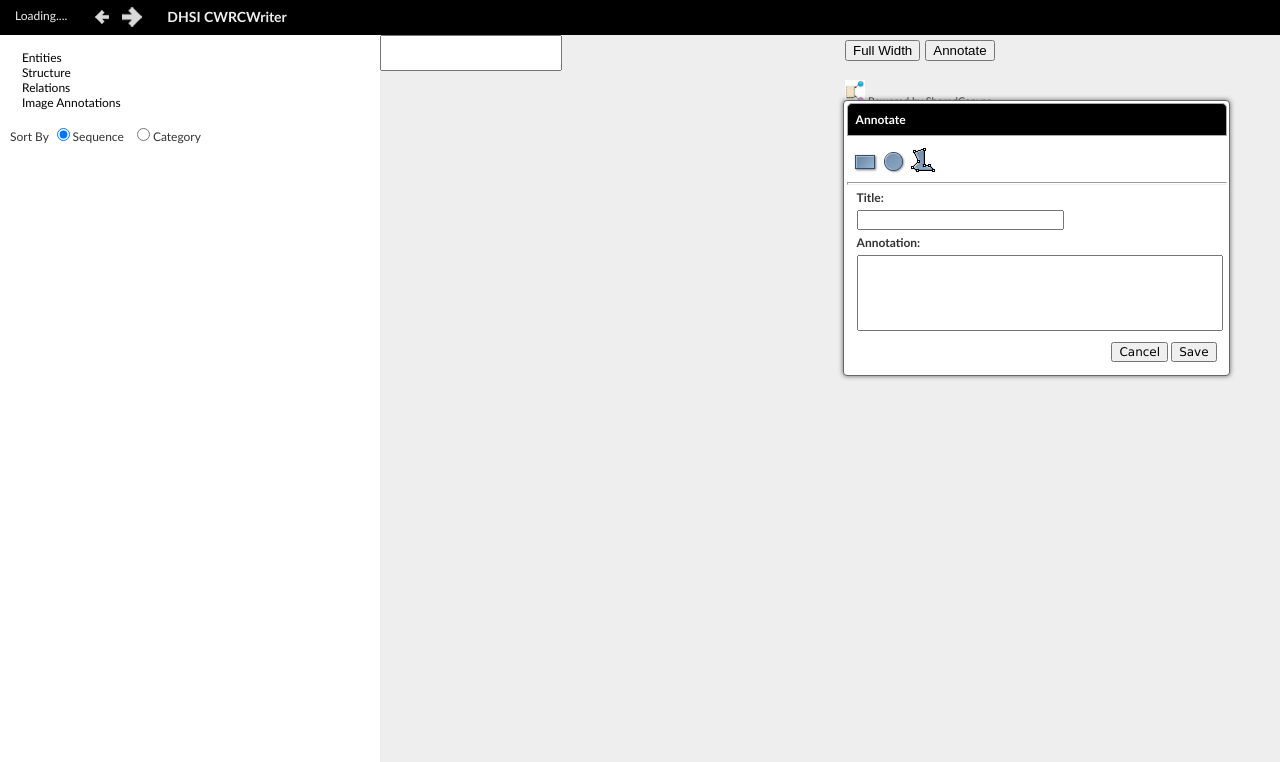
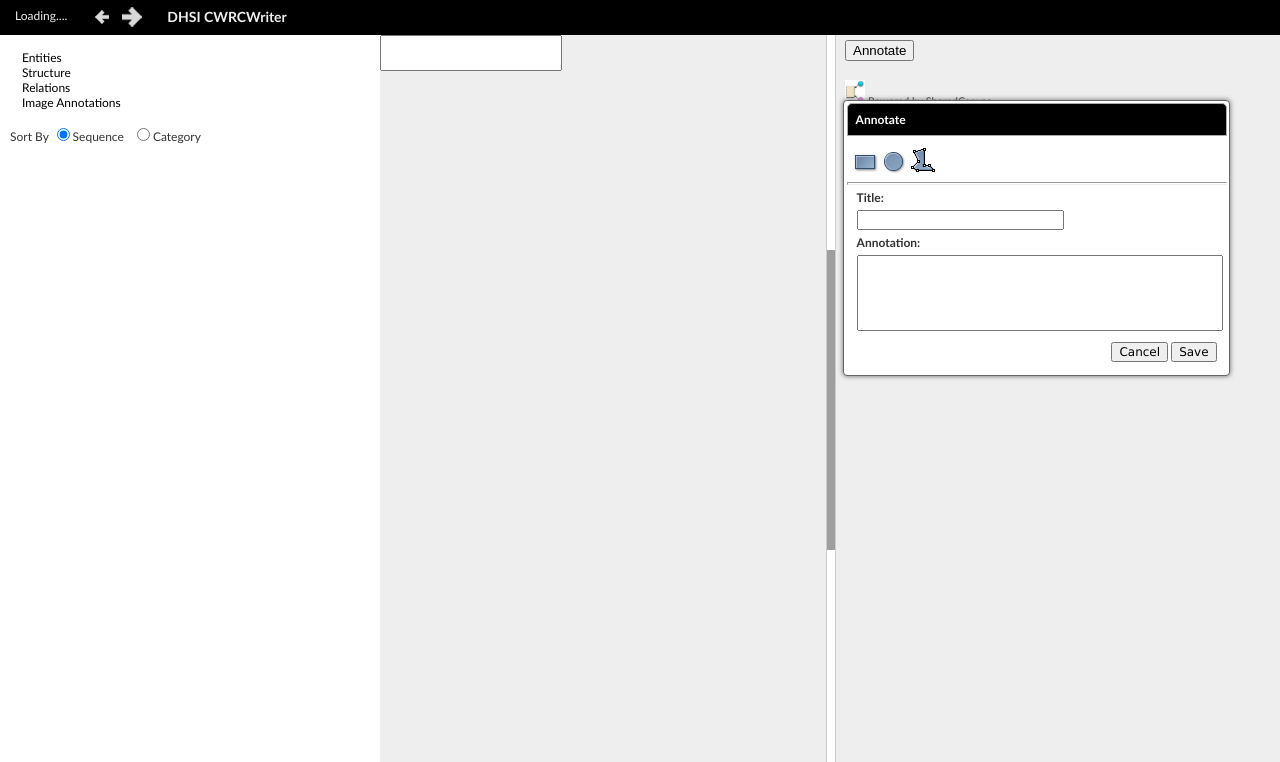
Before and after one commit to DGI-EMiC/emic_cwrc, a PHP site: page / in a window 1280 px wide. Shown: the top 762 px of the page. Run offline with PHP 8.4, Linux system fonts and the light colour scheme; some libraries are stand-ins or nearby versions; grey boxes are pictures that could not be loaded.

Commit message:
re-applied separator bar to the layout

```diff
--- a/resources/css/style.css
+++ b/resources/css/style.css
@@ -955,14 +955,8 @@ A:hover
 
 /* Fullscreen Image Annotation */
 
-#full-screen,
+
 #create_annotation
-{
-  float: left;
-  margin: 5px 5px 0px 0px;
-}
-
-#full-screen
 {
   margin: 5px 5px 0px 15px;
 }
@@ -1279,6 +1273,57 @@ A:hover
   position: absolute;
   height: 100% !important;
 }
+
+
+
+
+
+
+/* Column Separator */
+
+#column-separator
+{
+  position: absolute;
+  top: 0px;
+  bottom: 0px;
+  width: 8px;
+  left: 49.5%;
+  z-index: 100;
+
+  border-left: 1px solid #ccc;
+  border-right: 1px solid #ccc;
+
+  background-image: url('../imgs/separator.png');
+  background-position: center center;
+  background-repeat: no-repeat;
+  background-color: #fff;
+
+  cursor: col-resize;
+}
+
+.col1
+{
+  position: absolute;
+  top: 0px;
+  bottom: 0px;
+  left: 0px;
+  right: auto;
+  width: 50%;
+}
+
+.col3
+{
+  position: absolute;
+  top: 0px;
+  bottom: 0px;
+  left: auto;
+  right: 0px;
+  width: 50%;
+}
+
+
+
+
 
 
 
--- a/resources/impl/stable/islandora_emic_init.js
+++ b/resources/impl/stable/islandora_emic_init.js
@@ -125,7 +125,11 @@ function initCanvas(nCanvas) {
 
 function init_ui() {
 
-  $('.dragBox').draggable().resizable();
+  $('.dragBox').draggable({
+    containment: ".threecol",
+    scroll: false,
+    iframeFix: true,
+  }).resizable();
   $('.dragBox').hide();
 
   $('.dragShade').click(function() {
@@ -317,31 +321,22 @@ function init_ui() {
   // Refresh Canvas if browser is resized
   // We're called as per move... so need wait till finished resizing
   $(window).resize(function() {
-    closeAndEndAnnotating();
-    var w = $('#canvas-body').width();
-    topinfo['bodyWidth'] = w;
-    if (toid != null) {
-      // Be considerate and clear previous timeout
-      window.clearTimeout(toid)
-    }
-    toid = window.setTimeout(maybeResize, 1000)
-  });
-
-  $('#full-screen').click(function() {
-    closeAndEndAnnotating();
-    var w = $('#canvas-body').width();
-    topinfo['bodyWidth'] = w;
-    if (toid != null) {
-      // Be considerate and clear previous timeout
-      window.clearTimeout(toid)
-    }
-    toid = window.setTimeout(maybeResize, 1000)
-
+    // call resize function
+    resizeCanvas();
   });
 }
 
 
-
+function resizeCanvas() {
+  closeAndEndAnnotating();
+  var w = $('#canvas-body').width();
+  topinfo['bodyWidth'] = w;
+  if (toid != null) {
+    // Be considerate and clear previous timeout
+    window.clearTimeout(toid)
+  }
+  toid = window.setTimeout(maybeResize, 500)
+}
 
 
 function maybeResize() {
--- a/resources/index.php
+++ b/resources/index.php
@@ -4,11 +4,10 @@
   <head>
     <title>DHSI CWRICWriter</title>
 
-
     <link type="text/css" rel="stylesheet" href="css/style_2.css" />
     <link type="text/css" rel="stylesheet" href="smoothness/jquery-ui-1.8.13.custom.css" />
     <link type="text/css" rel="stylesheet" href="js/snippet/jquery.snippet.css" />
-    <script type="text/javascript" src="js/jquery/jquery-1.7.js"></script>
+    <script type="text/javascript" src="js/jquery/jquery-1.6.1.js"></script>
     <script type="text/javascript" src="js/jquery/jquery-ui-1.8.13.custom.min.js"></script>
     <script type="text/javascript" src="js/jquery/jquery.contextmenu.js"></script>
     <script type="text/javascript" src="js/jquery/jquery.watermark.min.js"></script>
@@ -24,18 +23,9 @@
     <script type="text/javascript" src="js/entitieslist.js"></script>
     <script type="text/javascript" src="js/relations.js"></script>
 
-
-
-
-
-
-
     <!-- CWRC stylesheets -->
 
-
-
-
-    <script type="text/javascript" src="js/fullscreen.js"></script>
+    <script type="text/javascript" src="js/resize-columns.js"></script>
     <script type="text/javascript" src="Islandora/js/startup.js"></script>
     <link rel="shortcut icon" href="/favicon.ico" type="image/x-icon" />
 
@@ -120,7 +110,7 @@
           </div>
         </div>
       </div>
-      <div class="colright">
+      <div id="colright" class="colright">
         <div class="col1">
           <!-- Text Annotation -->
           <div class="text-annotation-wrapper">
@@ -129,9 +119,10 @@
             </form>
           </div>
         </div>
+        <!-- Column Separator -->
+        <div id="column-separator"></div>
         <div class="col3">
           <!-- Image annotation -->
-          <input type="button" id="full-screen" value="Full Width"/>
           <button id="create_annotation" class="menu_button">Annotate</button>
           <div class="image-annotation-wrapper">
 
--- a/resources/js/fullscreen.js
+++ /dev/null
@@ -1,15 +0,0 @@
-// Full width button
-$(document).ready(function() {
-
-  $('#full-screen').click(function() {
-
-    $('body').toggleClass('annotation-fullscreen');
-
-    if ($(this).val() == "Full Width") {
-      $(this).val("Exit Full Width");
-    }
-    else {
-      $(this).val("Full Width");
-    }
-  });
-});
--- /dev/null
+++ b/resources/js/resize-columns.js
@@ -0,0 +1,116 @@
+$(document).ready(function() {
+
+  // resize columns on window resize
+  // initialize drag on separator
+  $('#column-separator').draggable({
+    axis: "x",
+    containment: "#colright",
+    scroll: false,
+    iframeFix: true,
+    drag: function(event, ui) {
+      resizeColumns(event, ui);
+    },
+  }).data('ratio', {left: 50, right: 50});
+
+  // check starting width
+  checkInitWidth();
+
+
+});
+
+// on resize window event
+$(window).resize(function () {
+  // resize columns
+  resizeColumnsDrag();
+
+});
+
+
+
+// drag handler
+var resizeColumns = function(event, ui) {
+
+  if (!ui) {
+    var posLeft = $('#column-separator').position().left;
+  }
+  else {
+    var posLeft = ui.position.left;
+  }
+
+  // set variables
+  var widthInit = $('#colright').width();
+  var separatorOffsetLeft = posLeft + 1;
+  var separatorOffsetRight = widthInit - ($('#column-separator').outerWidth() + separatorOffsetLeft);
+
+  // apply width
+  $('.col1').width(separatorOffsetLeft);
+  $('.col3').width(separatorOffsetRight);
+
+  // set ratio
+  var leftRatio = (separatorOffsetLeft / widthInit) * 100;
+  var rightRatio = (separatorOffsetRight / widthInit) * 100;
+  $('#column-separator').data('ratio', {left: leftRatio, right: rightRatio});
+
+  // call resize canvas function
+  resizeCanvas();
+}
+
+
+// resize window
+var resizeColumnsDrag = function() {
+
+  // set variables
+  var widthSeparator = $('#column-separator').outerWidth();
+  var widthInit = $('#colright').width();
+  var ratioLeft = $('#column-separator').data('ratio').left;
+
+  var leftWidth = (widthInit / 100) * ratioLeft;
+
+  var separatorOffsetRight = widthInit - leftWidth - widthSeparator;
+
+  // apply width
+  $('.col1').width(leftWidth + 1);
+  $('.col3').width(separatorOffsetRight);
+  $('#column-separator').css({left: leftWidth });
+
+  // call resize canvas function
+  resizeCanvas();
+}
+
+
+// check for the left column with on init
+var checkInitWidth = function() {
+
+  var leftWidth = $('.col1').width();
+
+  // if the left column is smaller than the editor
+  if (leftWidth < 450) {
+
+    // set variables
+    var widthInit = $('#colright').width();
+    var widthSeparator = $('#column-separator').outerWidth();
+
+    if (450 > widthInit) {
+
+      var rightWidth = 0;
+      var colSeparatorLeft = widthInit - widthSeparator;
+      // apply width
+      $('.col1').width(colSeparatorLeft);
+      $('.col3').width(rightWidth);
+      $('#column-separator').css({left: colSeparatorLeft});
+    }
+    else {
+
+      var rightWidth = widthInit - 451 - widthSeparator;
+      // apply width
+      $('.col1').width(451);
+      $('.col3').width(rightWidth);
+      $('#column-separator').css({left: 450});
+    }
+
+    // set ratio
+    var leftRatio = (451 / widthInit) * 100;
+    var rightRatio = (rightWidth / widthInit) * 100;
+    $('#column-separator').data('ratio', {left: leftRatio, right: rightRatio});
+  }
+}
```
